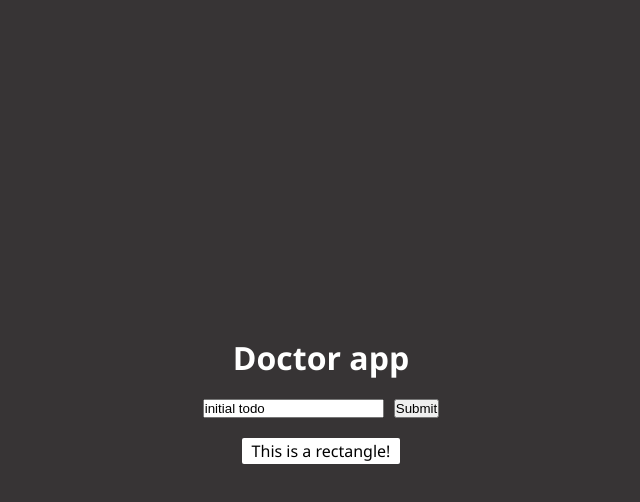
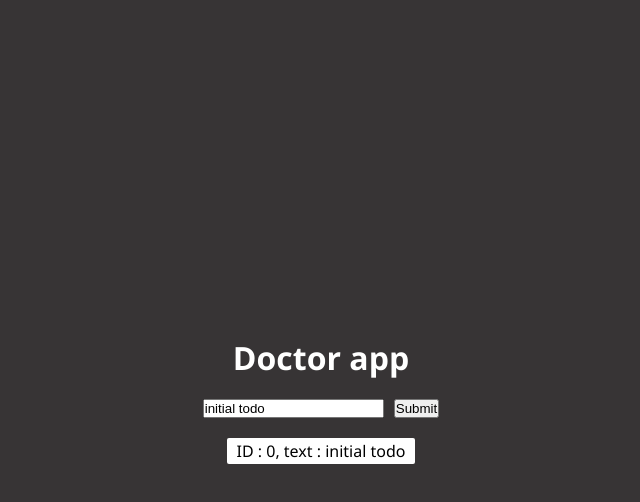
Before and after one commit to AnatolSalau/React_js_full_course, a React (Create React App) app in the folder lesson_24_todo_app_v1/: page / in a window 1280 px wide. Both pictures are taken after a click on the button "Submit". Shown: the top 502 px of the page, without its empty margins (319-959 px from the left). Built offline with nearby package versions, Linux system fonts and the light colour scheme.

Commit message:
lesson_24_todo_app_v1 My own solution

```diff
--- a/lesson_24_todo_app_v1/src/App.js
+++ b/lesson_24_todo_app_v1/src/App.js
@@ -1,14 +1,35 @@
 import './App.css';
 import TodoForm from "./components/Todos/TodoForm";
 import Todo from "./components/Todos/Todo";
+import {useState} from "react";
 function App() {
-  return (
-    <div className="App">
-        <h1>Doctor app</h1>
-        <TodoForm />
-        <Todo />
-    </div>
-  );
+    //Initialize state for todo list
+    const [todoList, setTodoList] = useState([]);
+
+    const addTodoToList = (todo) => {
+        setTodoList( (oldArray) => {
+                return [...oldArray, todo];
+                }
+        );
+        console.log("todo from form : " + todo.text)
+        console.log("todoList : " + todoList);
+    }
+
+    return (
+        <div className="App">
+            <h1>Doctor app</h1>
+            <TodoForm onClick={addTodoToList} />
+            {
+                todoList.map(
+                    (todo, index) => {
+                        return (
+                            <Todo key={index} todo={todo} />
+                        )
+                    }
+                )
+            }
+        </div>
+    );
 }
 
 export default App;
--- a/lesson_24_todo_app_v1/src/components/Todos/Todo.js
+++ b/lesson_24_todo_app_v1/src/components/Todos/Todo.js
@@ -1,8 +1,8 @@
 import style from './Todo.module.css'
-function Todo() {
+function Todo({todo}) {
     return (
         <div className={style.todo}>
-            This is a rectangle!
+            {`ID : ${todo.id}, text : ${todo.text}`}
         </div>
     )
 }
--- a/lesson_24_todo_app_v1/src/components/Todos/TodoForm.js
+++ b/lesson_24_todo_app_v1/src/components/Todos/TodoForm.js
@@ -1,11 +1,14 @@
 import style from './TodoForm.module.css'
 import {useState} from "react";
 
-function TodoForm() {
+function TodoForm({onClick}) {
 
     //Initialize data in inputs by object
     const [data, setData] = useState(
-        {todo: 'initial todo'}
+        {
+            id: 0,
+            text: 'initial todo'
+        }
     );
 
     //Handle input when press submit
@@ -13,7 +16,8 @@ function TodoForm() {
         //Stop reload page when we press submit
         event.preventDefault();
         //Logic
-        console.log("Submit was pressed, data : " + data.todo)
+        console.log("Submit was pressed, data : " + data.text)
+        onClick(data);
     }
 
     //Handle changing in input dynamically
@@ -23,18 +27,23 @@ function TodoForm() {
       )
     }
 
+
     return (
         <form className={style.todoForm} onSubmit={handleInputSubmit}>
             <input
                 type="text"
-                value={data.todo}
+                value={data.text}
                 onChange={
                     (event) => {
-                        handleInputChange(event, 'todo');
+                        handleInputChange(event, 'text');
                     }
                 }
             />
-            <button type="submit">Submit</button>
+            <button
+                type="submit"
+            >
+                Submit
+            </button>
         </form>
     )
 }
```
